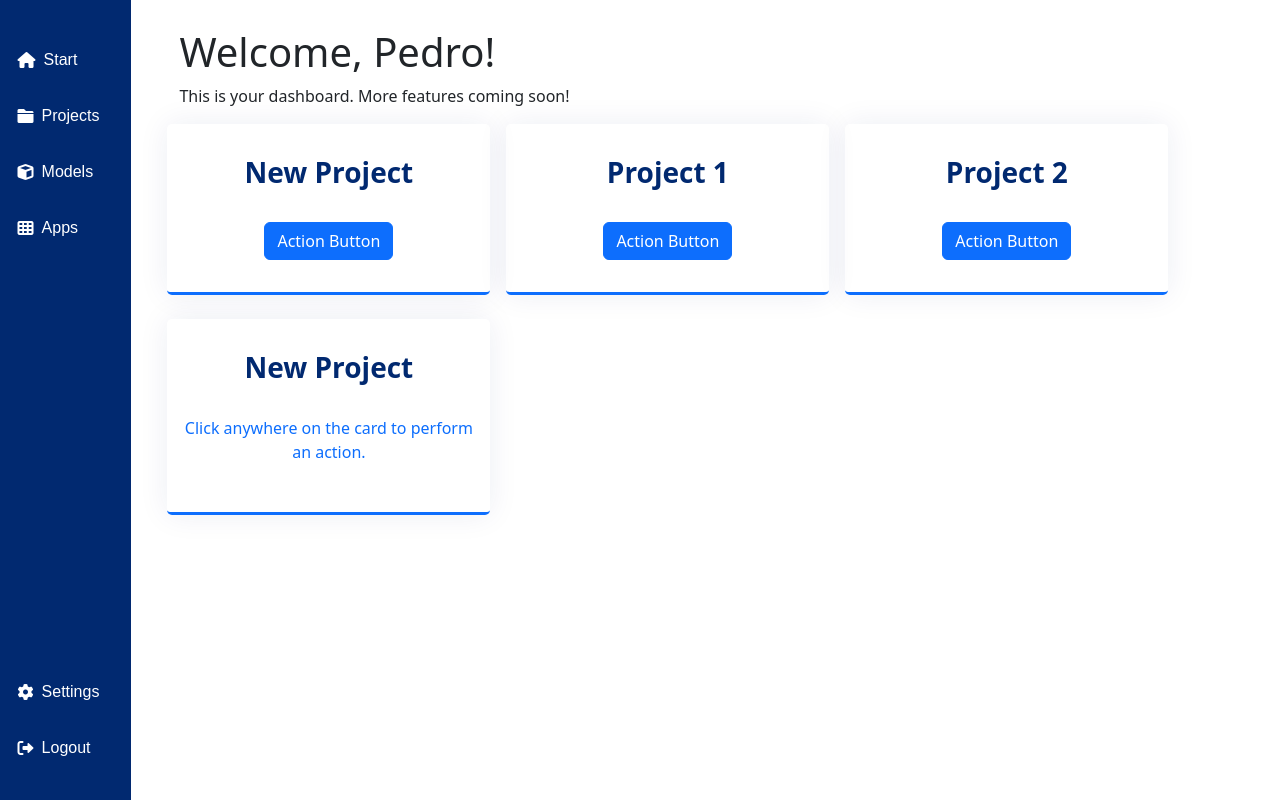
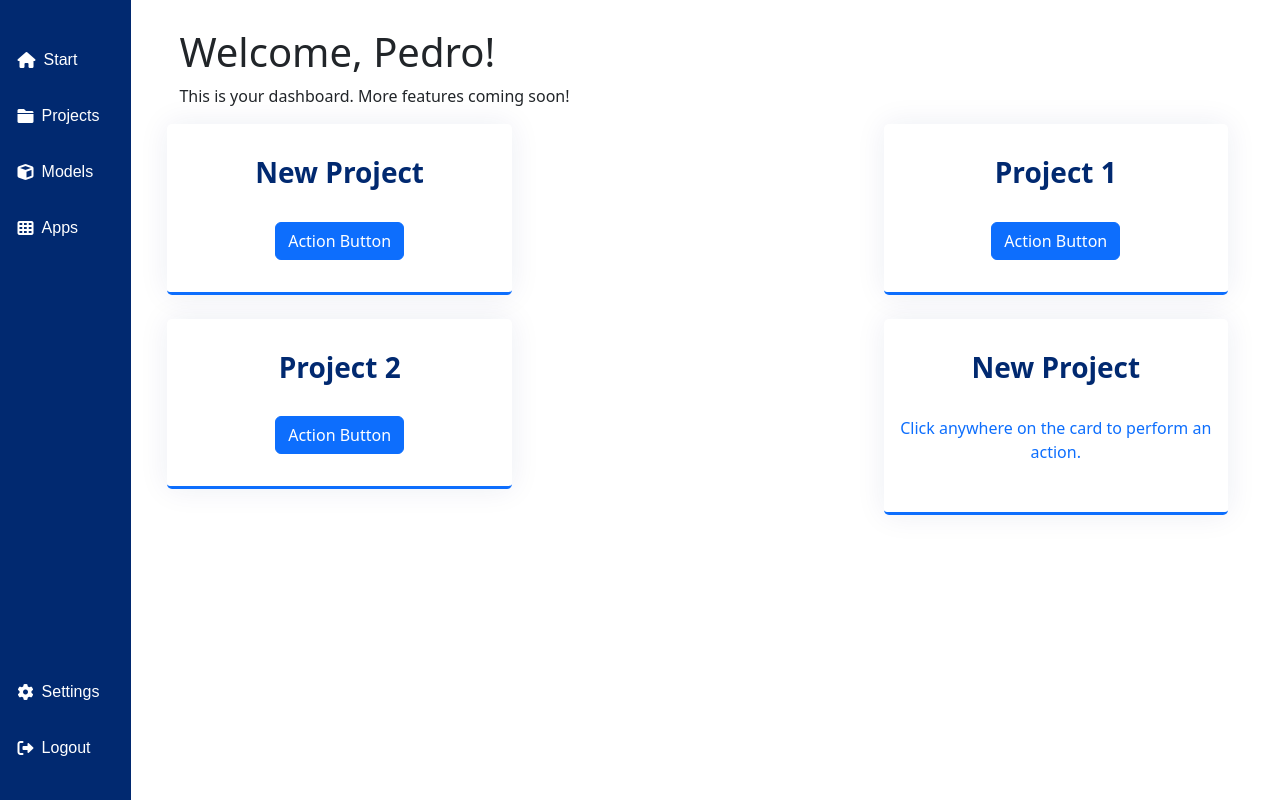
Before and after one commit to pedroharaujo/seo-genius, a Django app: page /users/dashboard/ in a window 1280 px wide. Run offline with Django 4.2, Linux system fonts and the light colour scheme; a user stored in the database is signed in; some libraries are stand-ins or nearby versions.

Commit message:
fix: cards width adjustment

```diff
--- a/static/css/style.css
+++ b/static/css/style.css
@@ -235,9 +235,9 @@ height: 100%;
     padding-left: 0.1rem !important;
 }
 
-/* .cards-container {
-    justify-content: center;
-} */
+.cards-container {
+    justify-content: space-between;
+}
 
 .card-box {
     box-shadow: 0px 0 30px rgba(1, 41, 112, 0.08);
@@ -245,7 +245,7 @@ height: 100%;
     padding: 2rem;
     margin-right: 1rem;
     text-align: center;
-    width: 30% !important;
+    width: 32% !important;
     transition: 0.3s;
     border-radius: 5px;
     border-bottom: 3px solid var(--bs-primary);
```
